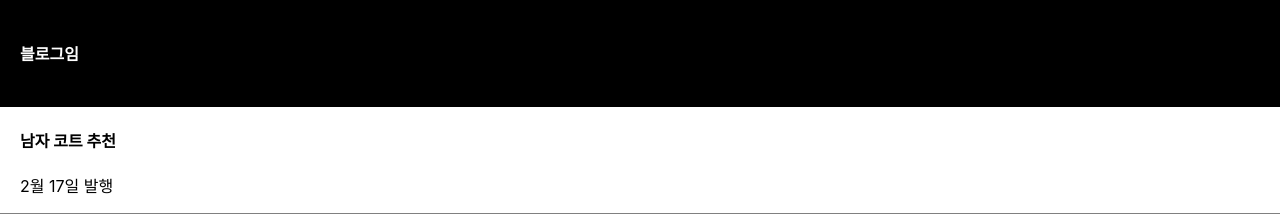
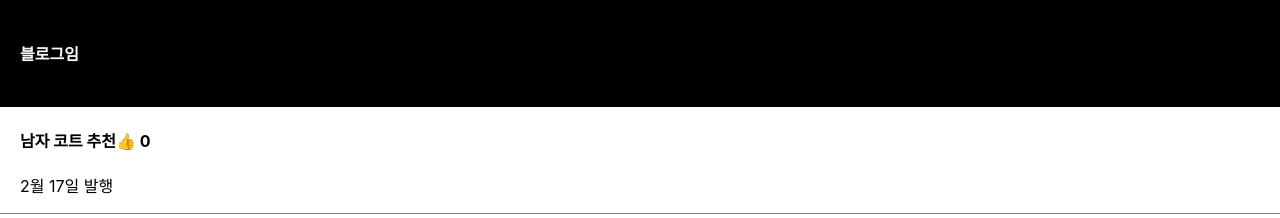
Before and after one commit to otterbits/react-blog, a React (Create React App) app: page / in a window 1280 px wide. Shown: the top 218 px of the page. Built offline with nearby package versions, Linux system fonts and the light colour scheme.

Commit message:
feat: add like UI

```diff
--- a/src/App.js
+++ b/src/App.js
@@ -5,7 +5,8 @@ import { useState } from 'react';
 
 function App() {
 
-  let [글제목, b] = useState(['남자 코트 추천','강남 우동 맛집','파이썬독학'])
+  let [글제목, b] = useState(['남자 코트 추천','강남 우동 맛집','파이썬독학']);
+  let [likeCount, plusLike] = useState(0);
 
 
   return (
@@ -14,7 +15,7 @@ function App() {
         <h4>블로그임</h4>
       </div>
       <div className='list'>
-        <h4>{글제목[0]}</h4>
+        <h4>{글제목[0]}<span onClick={()=>plusLike(likeCount + 1)}>👍</span> {likeCount}</h4>
         <p>2월 17일 발행</p>
       </div>
       <div className='list'>
```
